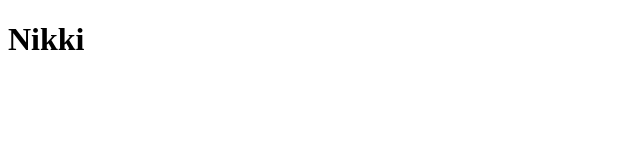
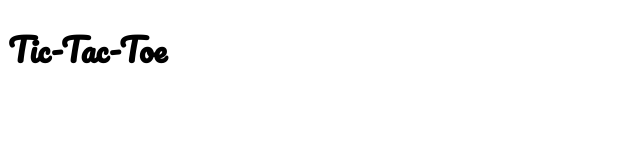
Before and after one commit to nikkiirra/tic-tac-toe, a plain HTML site: page index.html in a window 1280 px wide. Shown: the whole page, without its empty margins (0-640 px from the left). Drawn offline with Linux system fonts and the light colour scheme.

Commit message:
added font style

```diff
--- a/index.html
+++ b/index.html
@@ -5,10 +5,11 @@
   <meta http-equiv="X-UA-Compatible" content="IE=edge">
   <meta name="viewport" content="width=device-width, initial-scale=1.0">
   <link rel="stylesheet" href="stylesheet.css">
+  <link href="https://fonts.googleapis.com/css2?family=Pacifico&display=swap" rel="stylesheet">
   <title>Tic-Tac-Toe</title>
 </head>
 <body>
-<h1>Nikki</h1>
+<h1>Tic-Tac-Toe</h1>
 
 
 <script src="script.js"></script>
--- a/stylesheet.css
+++ b/stylesheet.css
@@ -0,0 +1,3 @@
+h1 {
+  font-family: 'Pacifico', cursive;
+}
```
